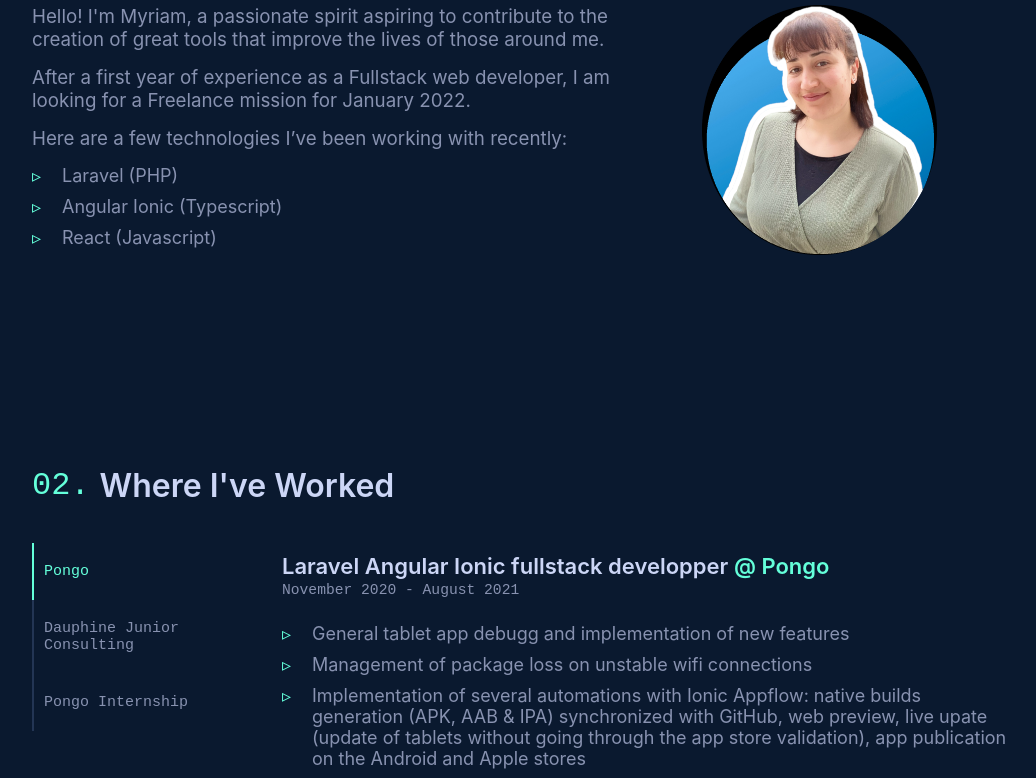
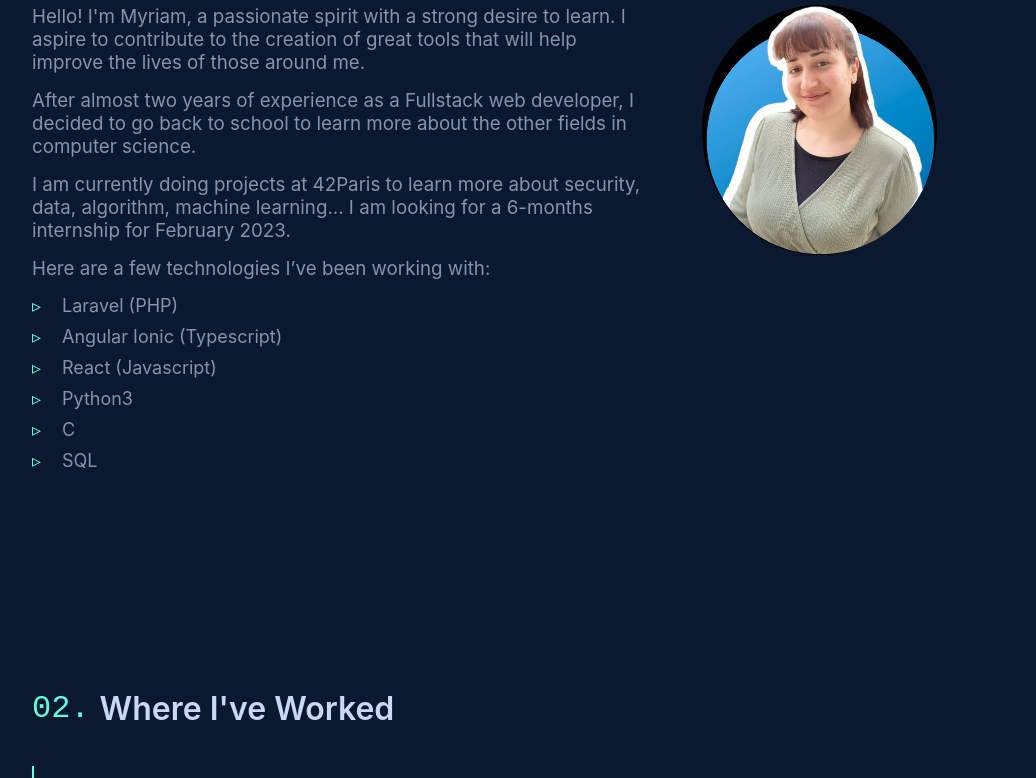
Before and after one commit to manki23/manki23.github.io, a React (Create React App) app: page / in a window 1280 px wide. Shown: the part 980-1758 px from the top of the page, without its empty margins (118-1154 px from the left). Built offline with nearby package versions, Linux system fonts and the light colour scheme.

Commit message:
MOD: texts fr and en updated with Audika mission

```diff
--- a/src/translations/en/translations.js
+++ b/src/translations/en/translations.js
@@ -9,27 +9,43 @@ const TRANSLATIONS_EN = {
   // HOMEPAGE TEXTS
   homePagePreTitle: "Hi, my name is ",
   homePageFullName: "Myriam Anki",
-  homePageWhoami: "I am a freelance developper",
+  homePageWhoami: "I am a student at 42Paris",
   homePageSmallIntro:
-    "I am a Laravel backend developper with some frontend skills in React.",
+    "I was a web fullstack developper in Laravel Angular Ionic, now I am exploring new horizons.",
 
   // ABOUTPAGE TEXTS
   aboutPageTitle: "About me",
   aboutPageParagraphs: [
-    "Hello! I'm Myriam, a passionate spirit aspiring to contribute to the creation of great tools that improve the lives of those around me.",
-    "After a first year of experience as a Fullstack web developer, I am looking for a Freelance mission for January 2022.",
+    "Hello! I'm Myriam, a passionate spirit with a strong desire to learn. I aspire to contribute to the creation of great tools that will help improve the lives of those around me.",
+    "After almost two years of experience as a Fullstack web developer, I decided to go back to school to learn more about the other fields in computer science.",
+    "I am currently doing projects at 42Paris to learn more about security, data, algorithm, machine learning... I am looking for a 6-months internship for February 2023.",
   ],
   aboutPageTechnoListIntro:
-    "Here are a few technologies I’ve been working with recently:",
+    "Here are a few technologies I’ve been working with:",
   aboutPageTechnoList: [
     "Laravel (PHP)",
     "Angular Ionic (Typescript)",
     "React (Javascript)",
+    "Python3",
+    "C",
+    "SQL",
   ],
 
   // EXPERIENCEPAGE TEXTS
   experiencePageTitle: "Where I've Worked",
   experiencePageJobs: [
+    {
+      tabName: "Audika Group",
+      jobTitle: "Freelance - Misc dev on ERP in PHP",
+      companyName: "Audika Group",
+      companyLink: "https://www.audika.fr/",
+      timeframe: "January 2022 -  March 2022",
+      content: [
+        "Writing and modifying SQL requests",
+        "Creation of new features on the ERP in PHP",
+        "Debug",
+      ],
+    },
     {
       tabName: "Pongo",
       jobTitle: "Laravel Angular Ionic fullstack developper",
--- a/src/translations/fr/translations.js
+++ b/src/translations/fr/translations.js
@@ -9,27 +9,43 @@ const TRANSLATIONS_FR = {
   // HOMEPAGE TEXTS
   homePagePreTitle: "Salut, moi c'est",
   homePageFullName: "Myriam Anki",
-  homePageWhoami: "Je suis developpeuse freelance",
+  homePageWhoami: "Je suis étudiante à 42Paris",
   homePageSmallIntro:
-    "Je suis dev fullstack profilé backend sur Laravel. Côté front, je code sur React en ce moment.",
+    "J'étais dev fullstack web Laravel Angular Ionic, maintenant j'explore de nouveaux horizons.",
 
   // ABOUTPAGE TEXTS
   aboutPageTitle: "À propos de moi",
   aboutPageParagraphs: [
-    "Salut ! Moi c'est Myriam, je suis un esprit passionné qui aspire à contribuer à la création d'excellents outils qui améliorent la vie de ceux qui m'entourent.",
-    "Après une première année d'expérience en tant que développeuse web Fullstack, je suis à la recherche d'une mission Freelance pour janvier 2022.",
+    "Salut ! Moi c'est Myriam, je suis un esprit passionné avec une forte envie d'apprendre. J'aspire à contribuer à la création d'excellents outils qui aideront à améliorer la vie de ceux qui m'entourent.",
+    "Après presque deux ans d'expérience en tant que développeuse web Fullstack, j'ai décidé de retourner à l'école pour en apprendre d'avantage sur les autres domaines de l'informatique.",
+    "Actuellement, je réalise des projets à 42Paris pour en apprendre plus sur la sécurité, la data, l'algorithmique, le machine learning... Je suis à la recherche d'un stage de 6 mois pour Février 2023.",
   ],
   aboutPageTechnoListIntro:
-    "Voici quelques technologies avec lesquelles j'ai travaillé récemment :",
+    "Voici quelques technologies avec lesquelles j'ai travaillé :",
   aboutPageTechnoList: [
     "Laravel (PHP)",
     "Angular Ionic (Typescript)",
     "React (Javascript)",
+    "Python3",
+    "C",
+    "SQL",
   ],
 
   // EXPERIENCEPAGE TEXTS
   experiencePageTitle: "Où j'ai travaillé",
   experiencePageJobs: [
+    {
+      tabName: "Audika Group",
+      jobTitle: "Mission Freelance - Développements divers sur ERP en PHP",
+      companyName: "Audika Group",
+      companyLink: "https://www.audika.fr/",
+      timeframe: "Janvier 2022 -  Mars 2022",
+      content: [
+        "Écriture et modification de requêtes SQL",
+        "Création de nouvelles fonctionnalités sur l'ERP (en PHP)",
+        "Débogue",
+      ],
+    },
     {
       tabName: "Pongo",
       jobTitle: "Développeuse fullstack Laravel Angular Ionic",
```
